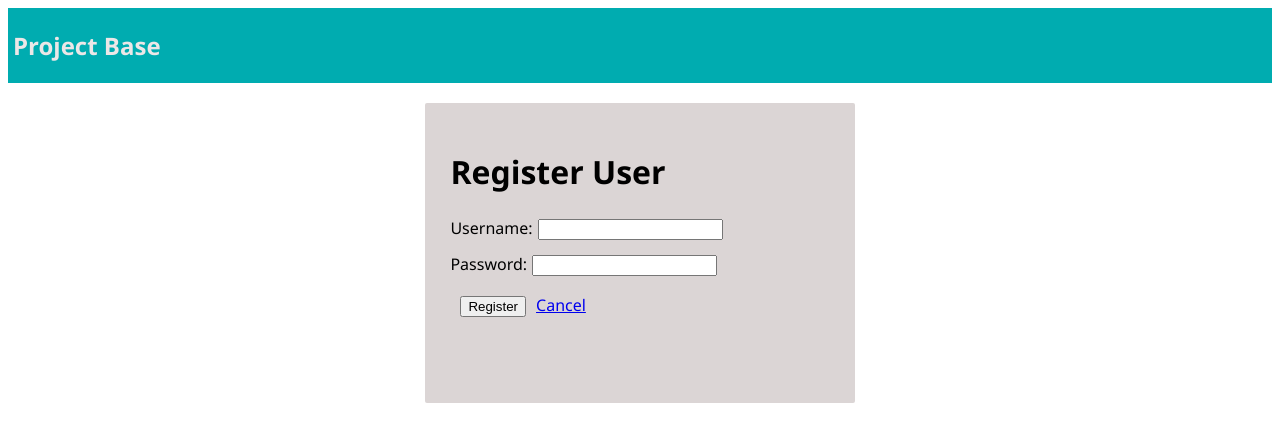
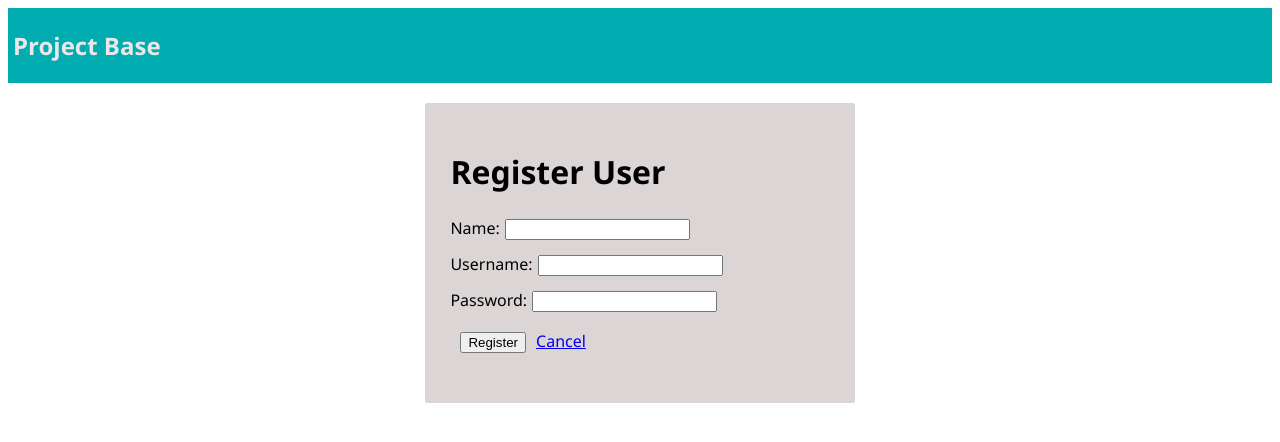
Before and after one commit to Lysautumn/help_tracker, a React (Create React App) app: page /#/register in a window 1280 px wide. Shown: the top 442 px of the page. Built offline with nearby package versions, Linux system fonts and the light colour scheme.

Commit message:
added ability for user to register with name

```diff
--- a/package.json
+++ b/package.json
@@ -16,6 +16,7 @@
     "eslint-plugin-react": "^7.7.0",
     "express": "^4.16.3",
     "passport": "^0.4.0",
+    "passport-github": "^1.1.0",
     "passport-local": "^1.0.0",
     "pg": "^7.4.1",
     "prop-types": "^15.6.1",
--- a/src/components/RegisterPage/RegisterPage.js
+++ b/src/components/RegisterPage/RegisterPage.js
@@ -7,6 +7,7 @@ class RegisterPage extends Component {
     super(props);
 
     this.state = {
+      name: '',
       username: '',
       password: '',
       message: '',
@@ -22,6 +23,7 @@ class RegisterPage extends Component {
       });
     } else {
       const body = {
+        name: this.state.name,
         username: this.state.username,
         password: this.state.password,
       };
@@ -72,6 +74,17 @@ class RegisterPage extends Component {
         <form onSubmit={this.registerUser}>
           <h1>Register User</h1>
           <div>
+            <label htmlFor="name">
+              Name:
+              <input
+                type="text"
+                name="name"
+                value={this.state.name}
+                onChange={this.handleInputChangeFor('name')}
+              />
+            </label>
+          </div>
+          <div>
             <label htmlFor="username">
               Username:
               <input
--- a/src/components/UserPage/UserPage.js
+++ b/src/components/UserPage/UserPage.js
@@ -29,14 +29,14 @@ class UserPage extends Component {
 
   render() {
     let content = null;
-
+    console.log(this.props.user);
     if (this.props.user.userName) {
       content = (
         <div>
           <h1
             id="welcome"
           >
-            Welcome, { this.props.user.userName }!
+            Welcome, { this.props.user.userName.name }!
           </h1>
           <button
             onClick={this.logout}
--- a/src/redux/reducers/userReducer.js
+++ b/src/redux/reducers/userReducer.js
@@ -4,7 +4,11 @@ import { USER_ACTIONS } from '../actions/userActions';
 const userName = (state = null, action) => {
   switch (action.type) {
     case USER_ACTIONS.SET_USER:
-      return action.user.username || state;
+      let returnedUser = {
+        userName: action.user.username,
+        name: action.user.name
+      }
+      return returnedUser || state;
     case USER_ACTIONS.UNSET_USER:
       return null;
     default:
```
Also changed, not shown: 2 other files (tests, documents, lock files or other folders).
